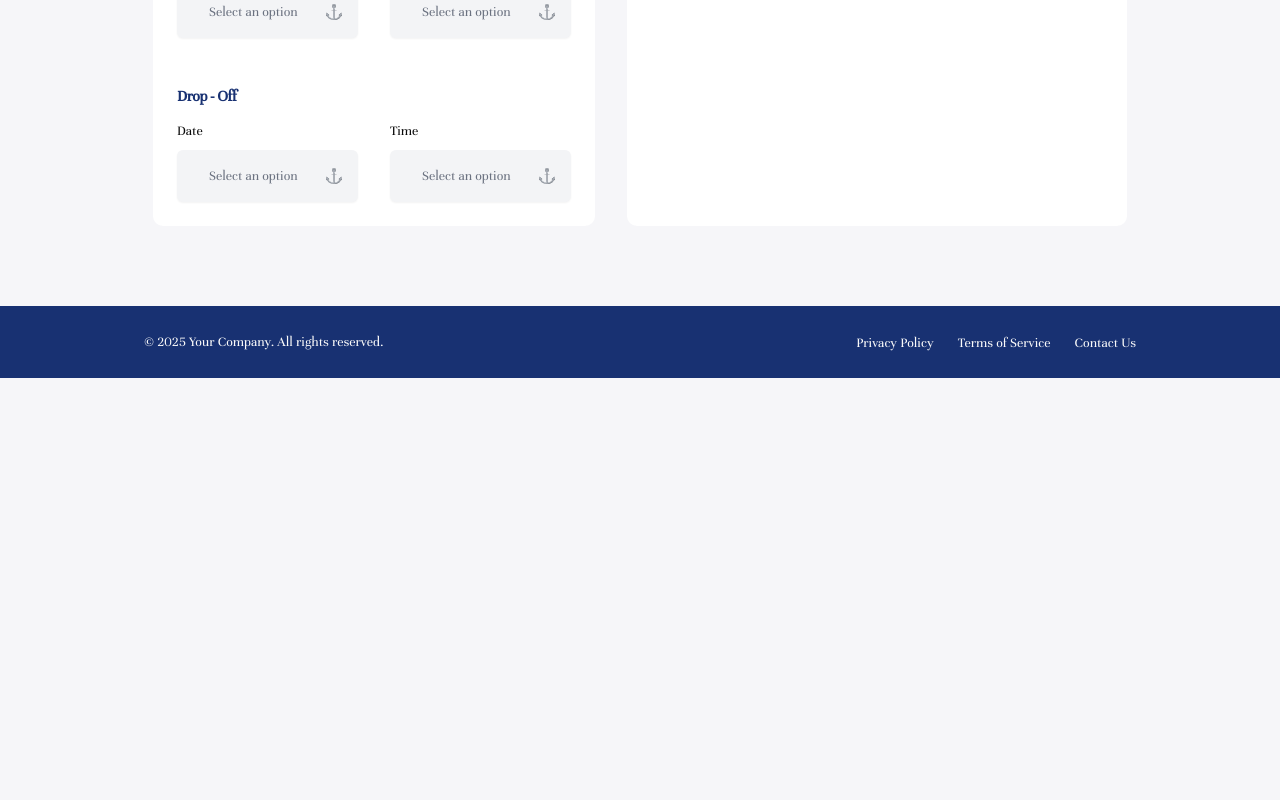
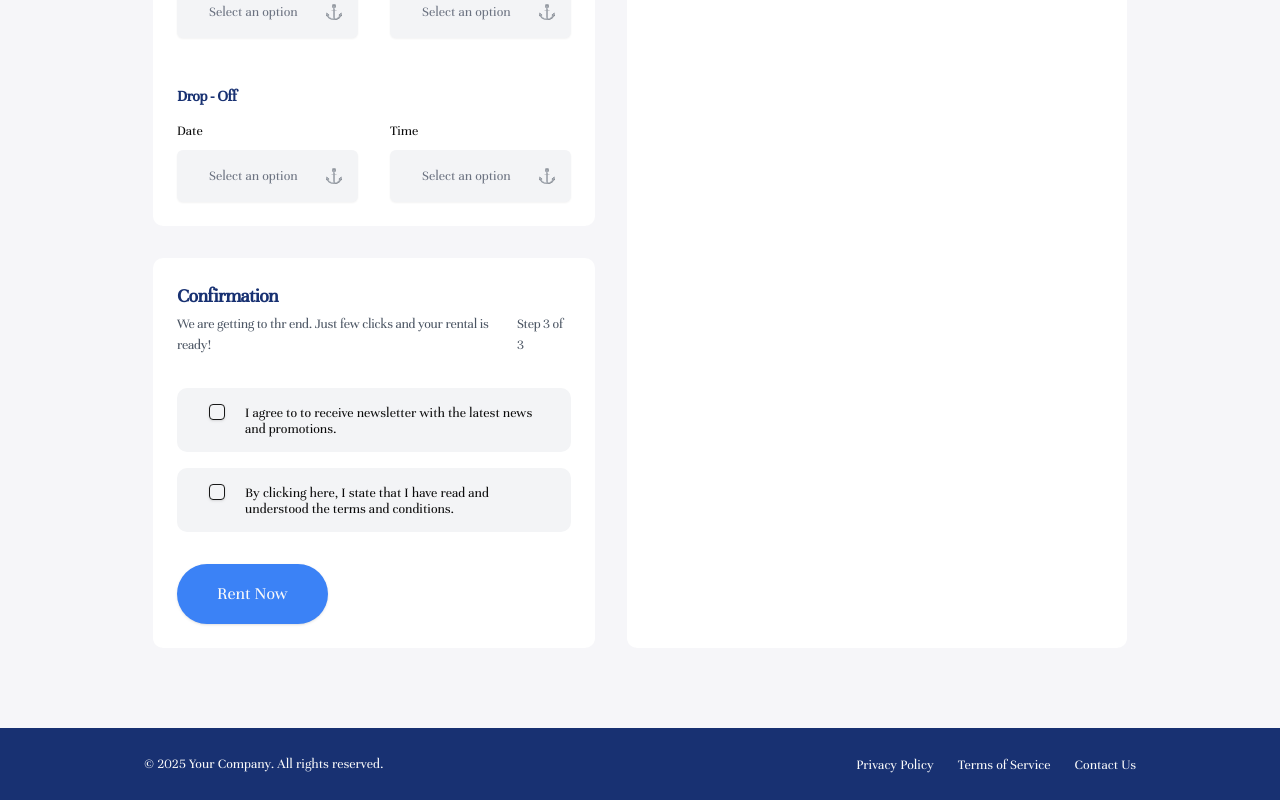
Before and after one commit to AmrahGarat/Yacht-rental, a React (Vite) app: page /payment in a window 1280 px wide. Shown: the part 884-1684 px from the top of the page. Before the commit the page ends 1262 px from the top, so only its background shows below. Built offline with nearby package versions, Linux system fonts and the light colour scheme.

Commit message:
feat(auth): payment page confirmation section done

```diff
--- a/src/pages/payment/components/Steps.tsx
+++ b/src/pages/payment/components/Steps.tsx
@@ -18,6 +18,8 @@ import {
   SelectTrigger,
   SelectValue,
 } from "@/components/ui/select";
+import { Checkbox } from "@/components/ui/checkbox";
+import { Button } from "@/components/ui/button";
 
 const FormSchema = z.object({
   name: z.string().min(2, {
@@ -31,6 +33,8 @@ const FormSchema = z.object({
   dropOffDate: z.string(),
   pickUpTime: z.string(),
   dropOffTime: z.string(),
+  newsLetter: z.boolean(),
+  termsConditions: z.boolean(),
 });
 
 type FormType = UseFormReturn<z.infer<typeof FormSchema>>;
@@ -48,6 +52,8 @@ export const Steps = () => {
       dropOffDate: "",
       pickUpTime: "",
       dropOffTime: "",
+      newsLetter: false,
+      termsConditions: false,
     },
   });
 
@@ -63,6 +69,7 @@ export const Steps = () => {
       >
         <BillingStep form={form} />
         <RentalStep form={form} />
+        <ConfirmationStep form={form} />
       </form>
     </Form>
   );
@@ -286,3 +293,64 @@ const RentalStep = ({ form }: { form: FormType }) => {
     </div>
   );
 };
+
+const ConfirmationStep = ({ form }: { form: FormType }) => {
+  return (
+    <div className="rounded-[10px] bg-white w-ful lg:p-6 p-4">
+      <div className="flex justify-between items-end">
+        <div>
+          <h2 className="text-lg lg:text-xl font-bold leading-[150%] tracking-[-0.6px] text-secondary">
+            Confirmation
+          </h2>
+          <p className="text-gray-600 text-sm font-medium leading-[150%] tracking-[-0.28px] mt-1 lg:mb-8 mb-6">
+            We are getting to thr end. Just few clicks and your rental is ready!
+          </p>
+        </div>
+        <p className="text-gray-600 text-sm font-medium leading-[150%] tracking-[-0.28px] mt-1 lg:mb-8 mb-6">
+          Step 3 of 3
+        </p>
+      </div>
+      <FormField
+        control={form.control}
+        name="newsLetter"
+        render={({ field }) => (
+          <FormItem className="flex flex-row items-start space-x-5 space-y-0 rounded-[10px] bg-gray-100 p-4 lg:px-8">
+            <FormControl>
+              <Checkbox
+                checked={field.value}
+                onCheckedChange={field.onChange}
+              />
+            </FormControl>
+            <div className="space-y-1 leading-none">
+              <FormLabel className="cursor-pointer">
+                I agree to to receive newsletter with the latest news and
+                promotions.
+              </FormLabel>
+            </div>
+          </FormItem>
+        )}
+      />
+      <FormField
+        control={form.control}
+        name="termsConditions"
+        render={({ field }) => (
+          <FormItem className="flex flex-row items-start space-x-5 space-y-0 rounded-[10px] bg-gray-100 p-4 lg:px-8 mt-2 lg:mt-4">
+            <FormControl>
+              <Checkbox
+                checked={field.value}
+                onCheckedChange={field.onChange}
+              />
+            </FormControl>
+            <div className="space-y-1 leading-none">
+              <FormLabel className="cursor-pointer">
+                By clicking here, I state that I have read and understood the
+                terms and conditions.
+              </FormLabel>
+            </div>
+          </FormItem>
+        )}
+      />
+      <Button className="mt-6 lg:mt-8">Rent Now</Button>
+    </div>
+  );
+};
```
